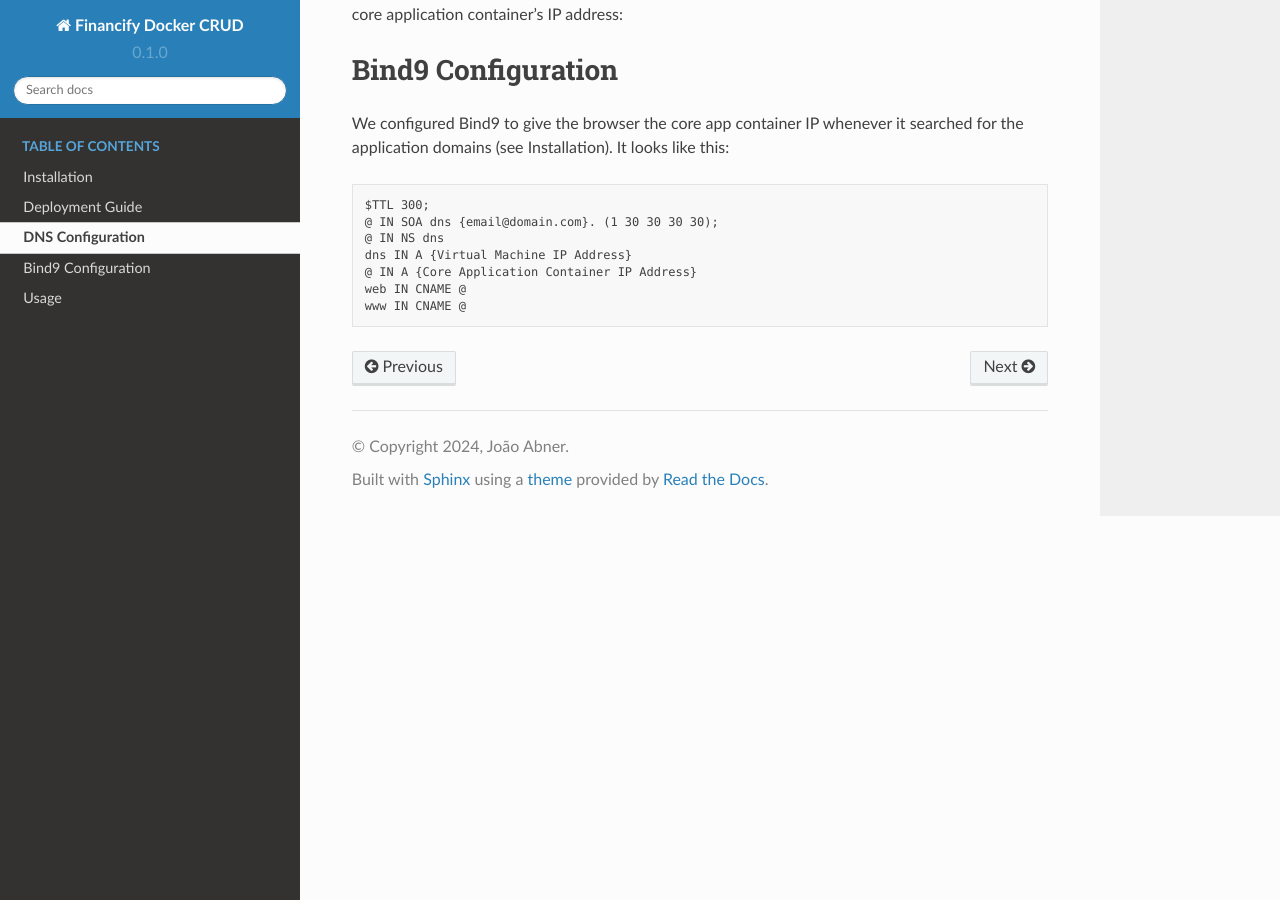
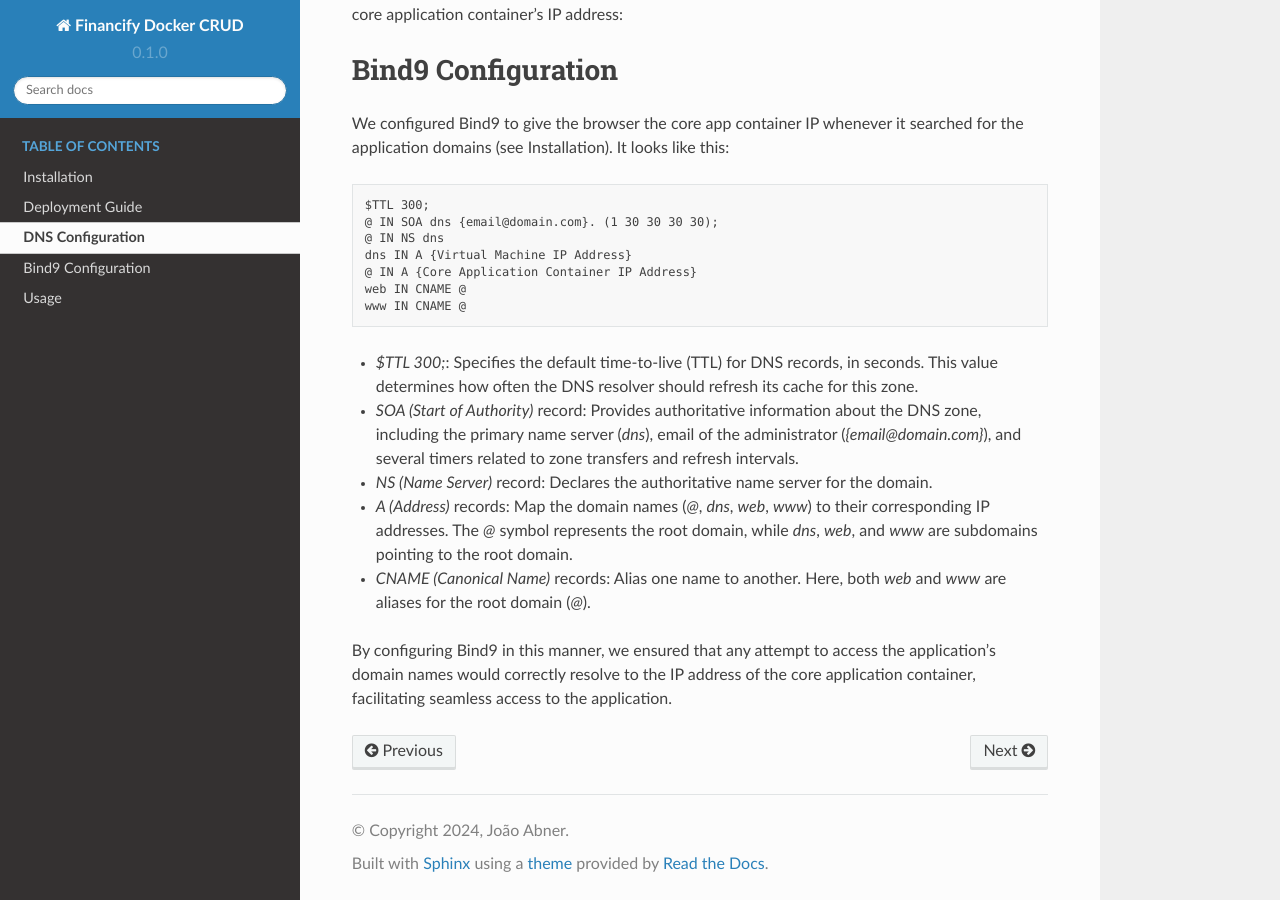
Before and after one commit to Joao-Abner/financify-docker-tutorial, a Sphinx documentation site: the page built from docs/source/dns-configuration.rst, in a window 1280 px wide and 900 px high, scrolled down 517 px. Built offline with Sphinx 7.4.7 and the Read the Docs theme 2.0.0, drawn with Linux system fonts in a browser that asks for light colours.

Commit message:
Update dns-configuration.rst

```diff
--- a/docs/source/dns-configuration.rst
+++ b/docs/source/dns-configuration.rst
@@ -28,3 +28,15 @@ We configured Bind9 to give the browser the core app container IP whenever it se
    @ IN A {Core Application Container IP Address}
    web IN CNAME @
    www IN CNAME @
+
+- `$TTL 300;`: Specifies the default time-to-live (TTL) for DNS records, in seconds. This value determines how often the DNS resolver should refresh its cache for this zone.
+
+- `SOA (Start of Authority)` record: Provides authoritative information about the DNS zone, including the primary name server (`dns`), email of the administrator (`{email@domain.com}`), and several timers related to zone transfers and refresh intervals.
+
+- `NS (Name Server)` record: Declares the authoritative name server for the domain.
+
+- `A (Address)` records: Map the domain names (`@`, `dns`, `web`, `www`) to their corresponding IP addresses. The `@` symbol represents the root domain, while `dns`, `web`, and `www` are subdomains pointing to the root domain.
+
+- `CNAME (Canonical Name)` records: Alias one name to another. Here, both `web` and `www` are aliases for the root domain (`@`).
+
+By configuring Bind9 in this manner, we ensured that any attempt to access the application's domain names would correctly resolve to the IP address of the core application container, facilitating seamless access to the application.
```
